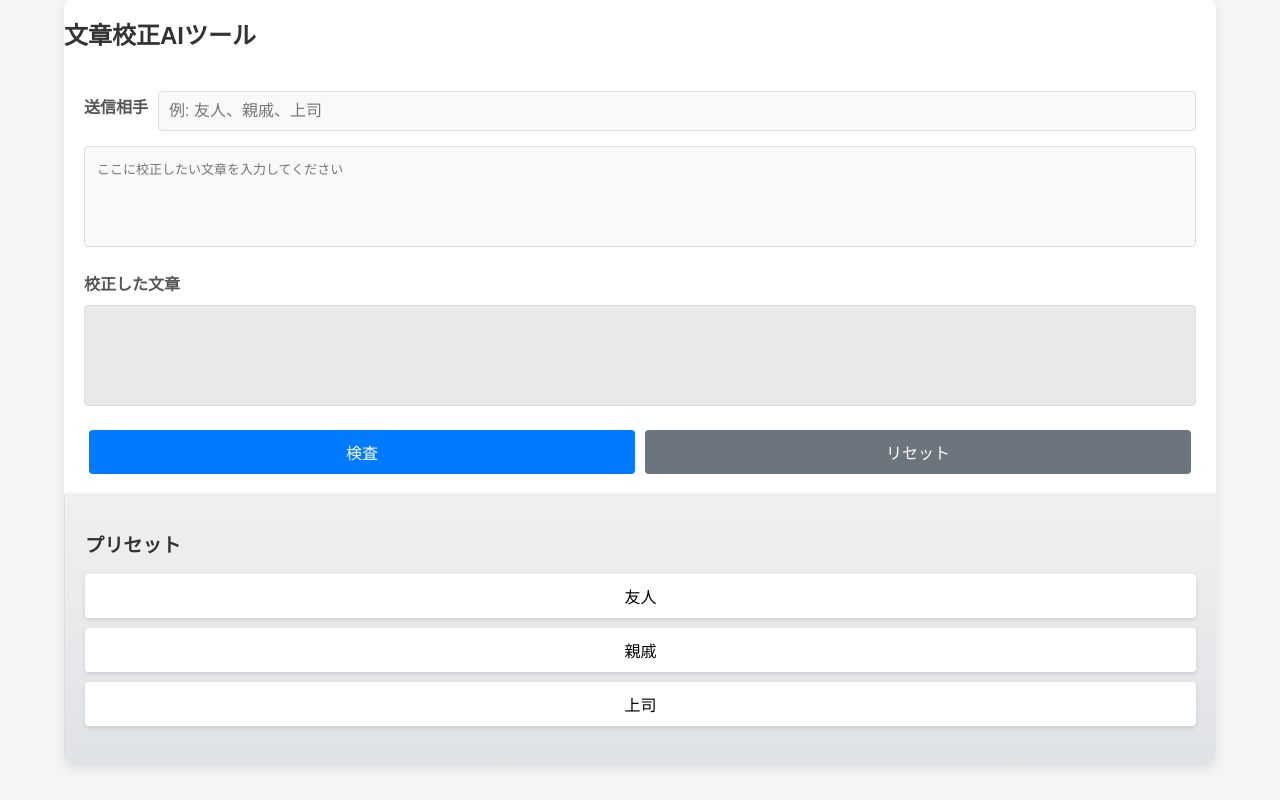
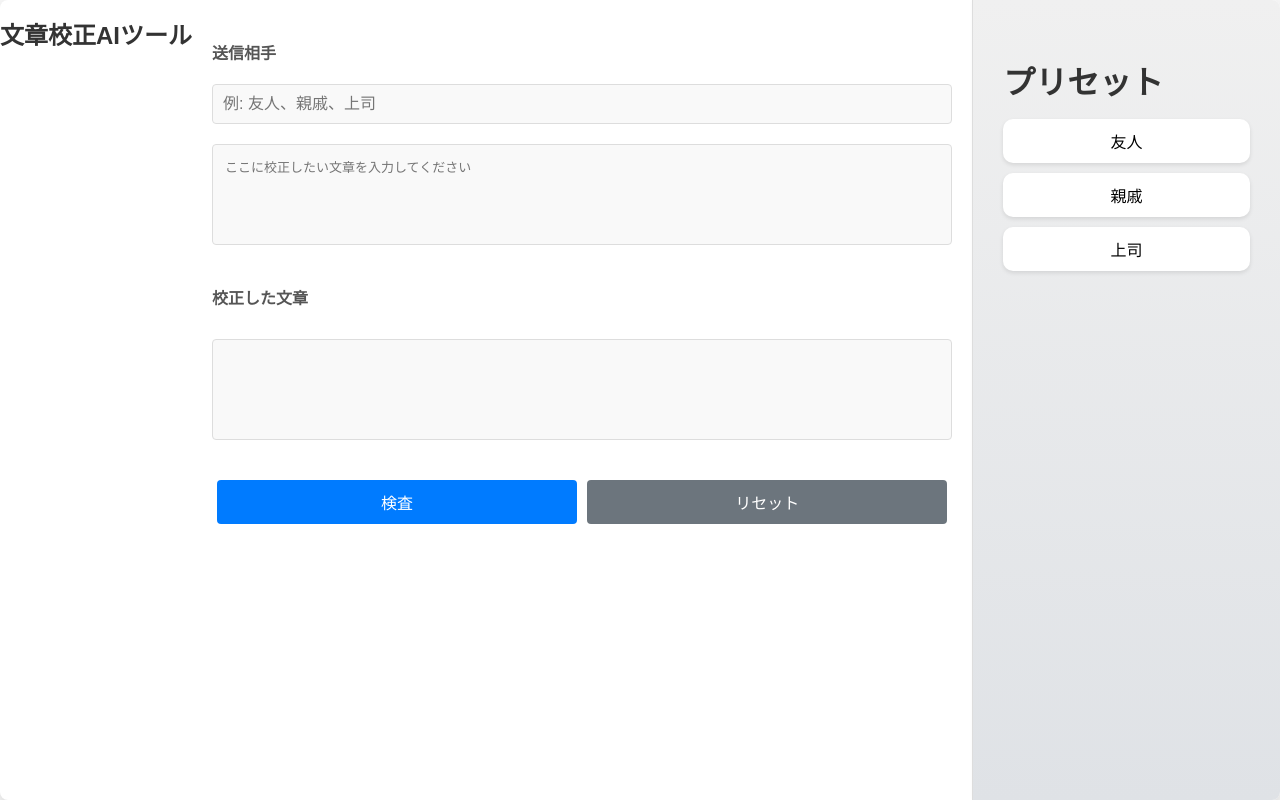
Before and after one commit to KD-J15/AI-Text-Editing-Tools, a Flask app: page / in a window 1280 px wide. Run offline with Flask 3, Linux system fonts and the light colour scheme.

Commit message:
UIの変更　プリセットの部分を右に表示させた 画面全体に表示されるようにした、画面の配置を見やすいように変えた　角谷

```diff
--- a/static/css/styles.css
+++ b/static/css/styles.css
@@ -5,8 +5,7 @@ body {
     margin: 0;
     padding: 0;
     display: flex;
-    justify-content: center;
-    align-items: flex-start;
+    flex-direction: column; /* タイトルバーを上部に配置 */
     min-height: 100vh;
     box-sizing: border-box;
 }
@@ -14,14 +13,13 @@ body {
 /* コンテナ設定 */
 .container {
     display: flex;
-    width: 90%;
-    max-width: 1200px;
+    flex: 1;
+    width: 100%;  /* 画面幅いっぱいに広げる */
     background-color: #fff;
     border-radius: 8px;
     box-shadow: 0 6px 12px rgba(0, 0, 0, 0.1);
     overflow: hidden;
-    flex-direction: column;
-    transition: transform 0.3s ease-in-out;
+    flex-direction: row; /* 横並び */
 }
 
 /* タイトルバー */
@@ -33,25 +31,71 @@ body {
     font-size: 1.5em;
     font-weight: bold;
     box-shadow: 0 4px 8px rgba(0, 0, 0, 0.1);
+    width: 100%; /* 幅100%にして上部に固定 */
 }
 
 /* メインコンテンツ */
 main {
     display: flex;
-    flex: 1;
+    flex-direction: column;
+    flex: 3; /* メインコンテンツを広く */
     padding: 20px;
     box-sizing: border-box;
+    gap: 20px; /* 要素間に間隔を追加 */
 }
 
-/* フォームセクション */
+/* サイドメニュー（プリセット部分） */
+.side-menu {
+    flex: 1;
+    background: linear-gradient(to bottom, #f0f0f0, #dfe2e6);
+    padding: 30px;
+    box-sizing: border-box;
+    border-left: 1px solid #ddd;
+    box-shadow: 2px 0 4px rgba(0, 0, 0, 0.1);
+}
+
+/* サイドメニュー見出し */
+.side-menu h2 {
+    font-size: 2.0em;
+    margin-bottom: 15px;
+    color: #333;
+}
+
+/* サイドメニューリスト */
+.side-menu ul {
+    list-style: none;
+    padding: 0;
+}
+
+/* サイドメニューアイテム */
+.side-menu ul li {
+    padding: 10px 30px;
+    margin-bottom: 10px;
+    background-color: #fff;
+    border-radius: 10px;
+    cursor: pointer;
+    text-align: center;
+    box-shadow: 0 2px 4px rgba(0, 0, 0, 0.1);
+    transition: background-color 0.3s ease;
+}
+
+/* サイドメニューアイテムホバー */
+.side-menu ul li:hover {
+    background-color: #007BFF;
+    color: #fff;
+}
+
+/* メインフォーム */
 form {
     flex: 3;
     padding: 20px;
     box-sizing: border-box;
-    transition: all 0.3s ease;
+    display: flex;
+    flex-direction: column;
+    gap: 20px;
 }
 
-/* 見出し */
+/* h1要素 */
 h1 {
     font-size: 1.5em;
     margin-bottom: 20px;
@@ -69,9 +113,9 @@ label {
 /* 入力セクション */
 .input-section {
     display: flex;
-    align-items: center;
+    flex-direction: column;
     gap: 10px;
-    margin-bottom: 15px;
+    margin-top: 20px;
 }
 
 /* テキスト入力 */
@@ -109,19 +153,6 @@ textarea:focus {
     transform: scale(1.02);
 }
 
-/* 読み取り専用エリア */
-textarea[readonly] {
-    background-color: #e9e9e9;
-}
-
-/* 文字数表示 */
-.character-count {
-    font-size: 0.875em;
-    color: #666;
-    text-align: right;
-    margin-top: 5px;
-}
-
 /* ボタンコンテナ */
 .button-container {
     display: flex;
@@ -142,11 +173,13 @@ button {
     transition: background-color 0.3s ease, transform 0.2s ease;
 }
 
+/* ボタンホバー効果 */
 button:hover {
     background-color: #0056b3;
     transform: scale(1.05);
 }
 
+/* リセットボタンのスタイル */
 button#reset-btn {
     background-color: #6c757d;
 }
@@ -155,53 +188,9 @@ button#reset-btn:hover {
     background-color: #5a6268;
 }
 
-/* サイドメニュー（プリセット部分） */
-.side-menu {
-    flex: 1;
-    background: linear-gradient(to bottom, #f0f0f0, #dfe2e6);
-    padding: 20px;
-    box-sizing: border-box;
-    border-left: 1px solid #ddd;
-    box-shadow: 2px 0 4px rgba(0, 0, 0, 0.1);
-}
-
-/* サイドメニュー見出し */
-.side-menu h2 {
-    font-size: 1.2em;
-    margin-bottom: 15px;
-    color: #333;
-}
-
-/* サイドメニューリスト */
-.side-menu ul {
-    list-style: none;
-    padding: 0;
-}
-
-/* サイドメニューアイテム */
-.side-menu ul li {
-    padding: 10px 15px;
-    margin-bottom: 10px;
-    background-color: #fff;
-    border-radius: 4px;
-    cursor: pointer;
-    text-align: center;
-    box-shadow: 0 2px 4px rgba(0, 0, 0, 0.1);
-    transition: background-color 0.3s ease;
-}
-
-.side-menu ul li:hover {
-    background-color: #007BFF;
-    color: #fff;
-}
-
 /* モバイルレスポンシブ */
 @media (max-width: 768px) {
     .container {
-        flex-direction: column;
-    }
-
-    main {
         flex-direction: column;
     }
 
@@ -209,6 +198,10 @@ button#reset-btn:hover {
         width: 100%;
         border-left: none;
         border-top: 1px solid #ddd;
+    }
+
+    main {
+        flex-direction: column;
     }
 
     .button-container {
```
